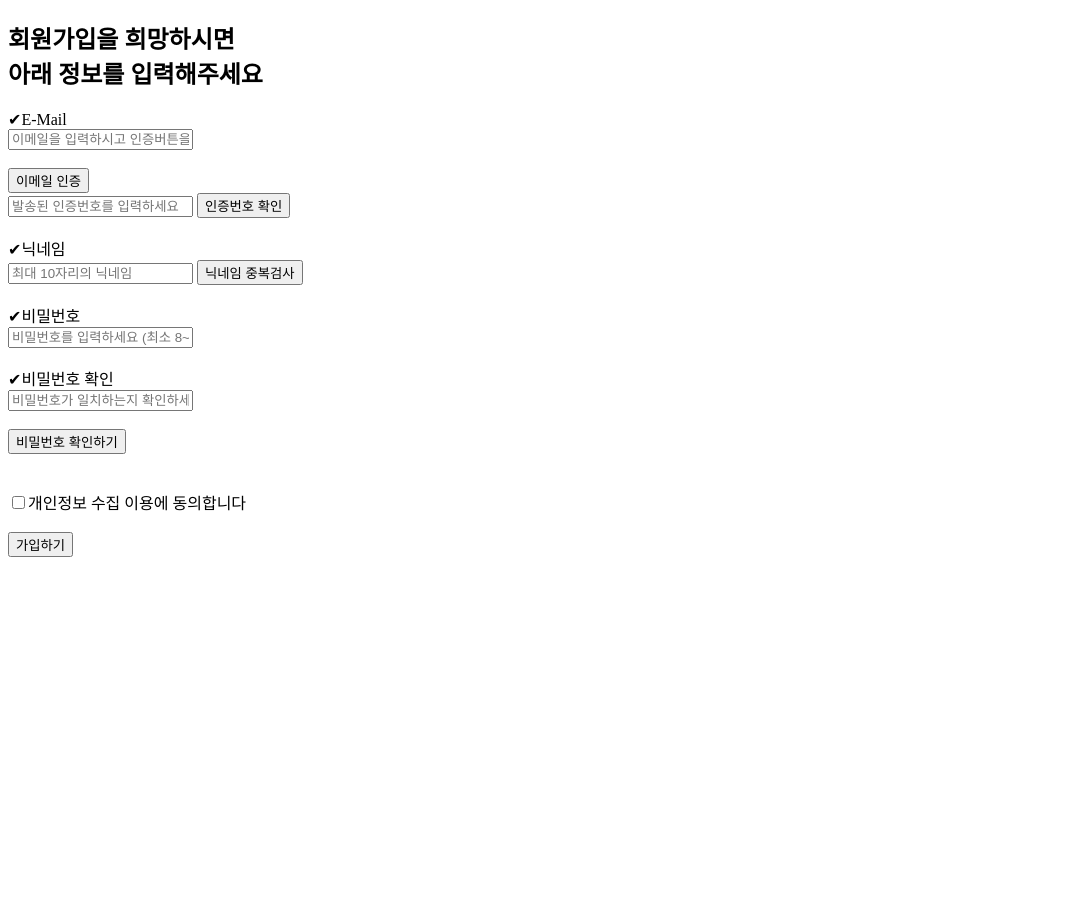
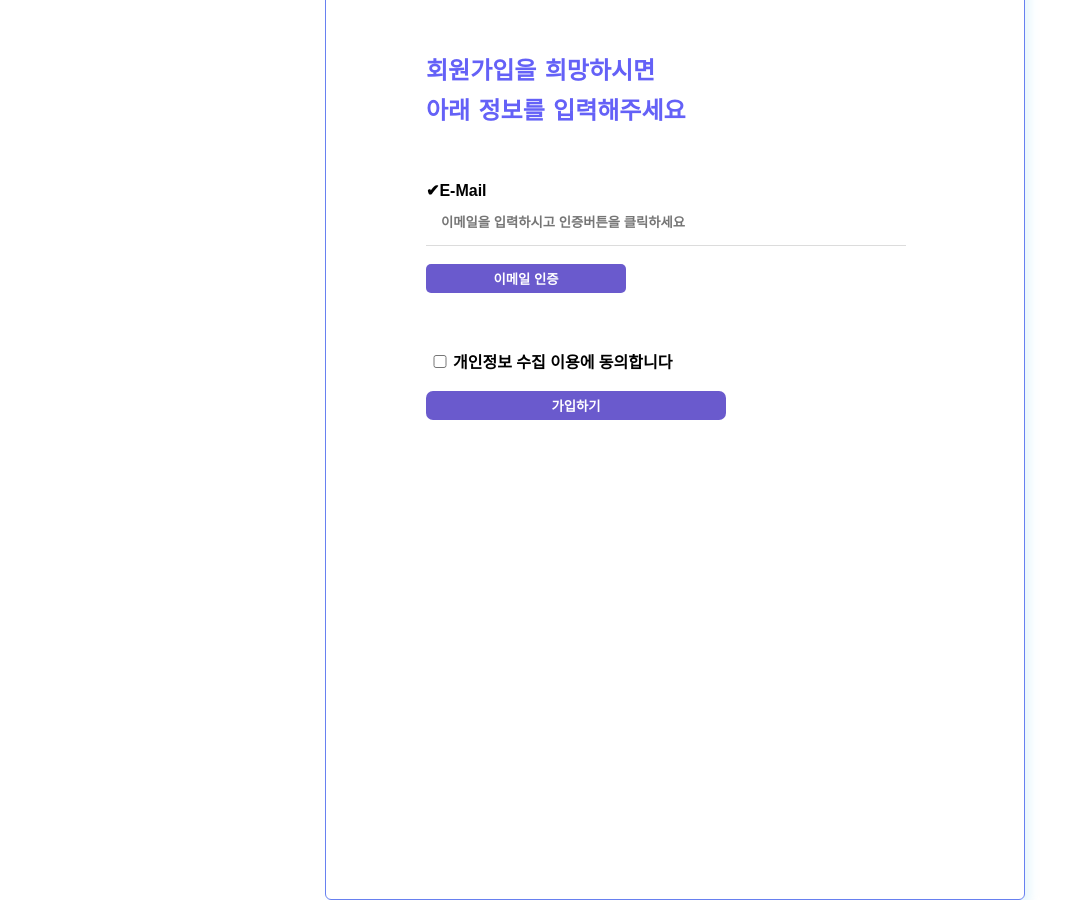
Before and after one commit to kyung-han-ko/FS-Client, a plain HTML site: page welcome/index.html in a window 1280 px wide. Shown: the whole page, without its empty margins (0-1085 px from the left). Before the commit the page ends 800 px from the top, so only its background shows below. Drawn offline with nearby package versions, Linux system fonts and the light colour scheme; the site is published under a folder, as on GitHub Pages, so addresses that start at the root find nothing.

Commit message:
welcome page > js파일 절대경로에서 상대경로로 변경

```diff
--- a/welcome/index.html
+++ b/welcome/index.html
@@ -4,8 +4,8 @@
     <head>
       <meta charset="utf-8" />
       <title>Welcome Page</title>
-      <link rel="stylesheet" href="/welcome/index.css" />
-      <script src="/welcome/index.js" defer></script>
+      <link rel="stylesheet" href="./index.css" />
+      <script src="./index.js" type="module" defer></script>
       <script src="https://unpkg.com/sweetalert/dist/sweetalert.min.js"></script>
     </head>
     <body>
```
